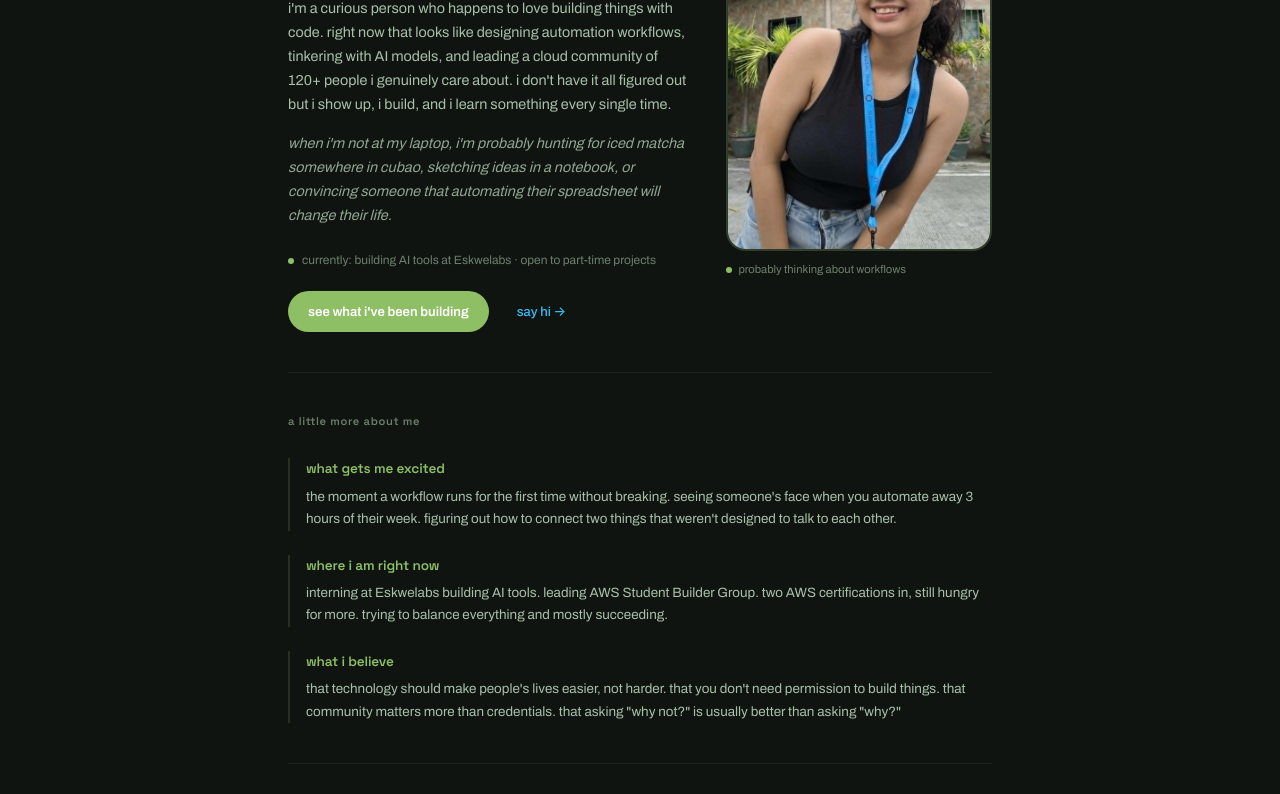
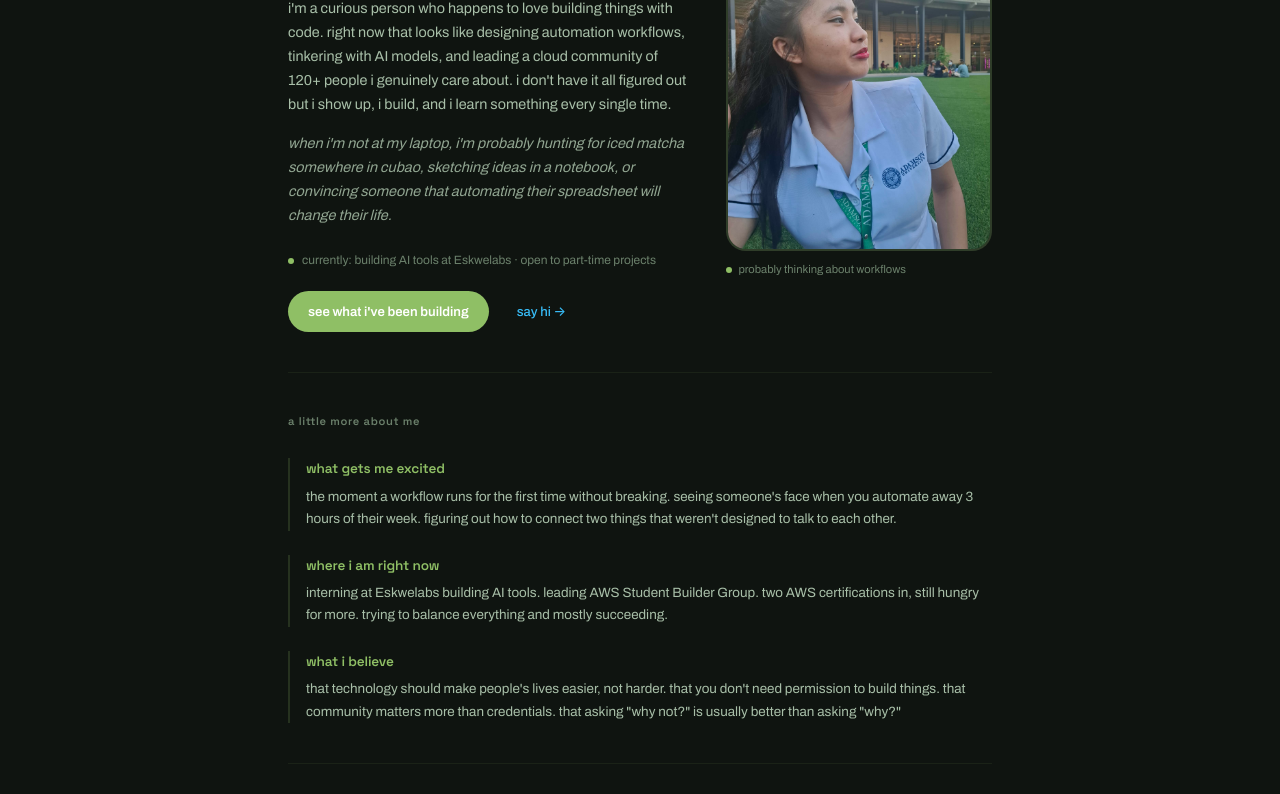
Before and after one commit to novadar-star/final-portfolio, a plain HTML site: page index.html in a window 1280 px wide. Shown: the part 276-1070 px from the top of the page. Drawn offline with Linux system fonts and the light colour scheme; no server answers; a web font is replaced by a local one.

Commit message:
feat: use uniform photo, add n. favicon in matcha on dark bg

```diff
--- a/index.html
+++ b/index.html
@@ -3,6 +3,7 @@
 <head>
   <meta charset="UTF-8">
   <meta name="viewport" content="width=device-width, initial-scale=1.0">
+  <link rel="icon" type="image/svg+xml" href="favicon.svg">
   <meta name="description" content="Nova — curious builder, cloud community leader, and automation enthusiast based in Manila. Currently figuring things out one pipeline at a time.">
   <meta property="og:title" content="nova.">
   <meta property="og:description" content="hi, i'm nova. i build things, lead cloud communities, and drink too much matcha.">
@@ -93,7 +94,7 @@
       <!-- Photo -->
       <div class="hero-photo">
         <div class="photo-frame">
-          <img src="pics/pic.jpg" alt="Nova">
+          <img src="pics/nova-photo.jpg" alt="Nova">
         </div>
         <div class="photo-caption">
           <span class="caption-dot"></span>
```
Also changed, not shown: experience.html (+1 -0 lines), projects.html (+1 -0 lines), favicon.svg (added).
